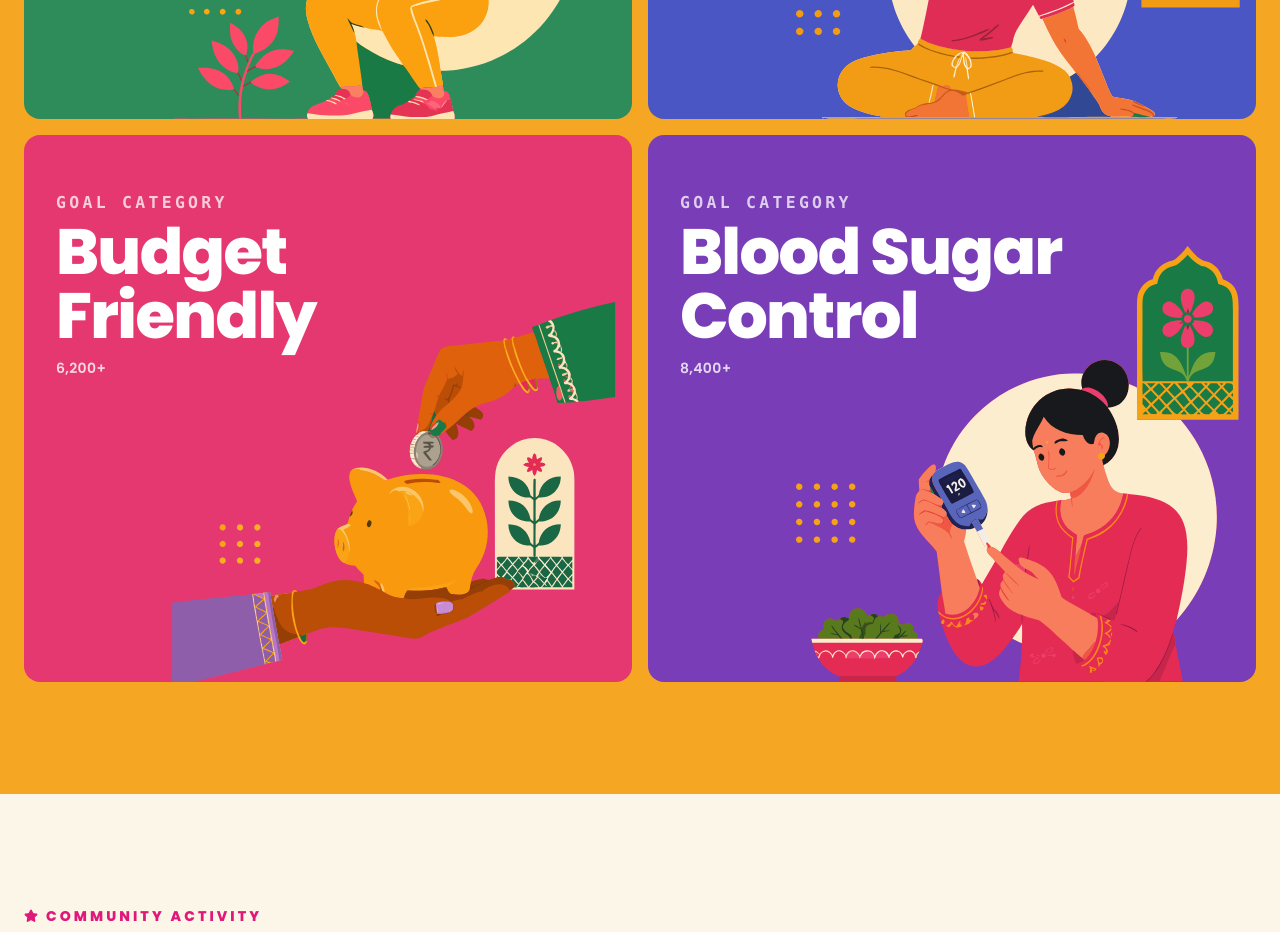
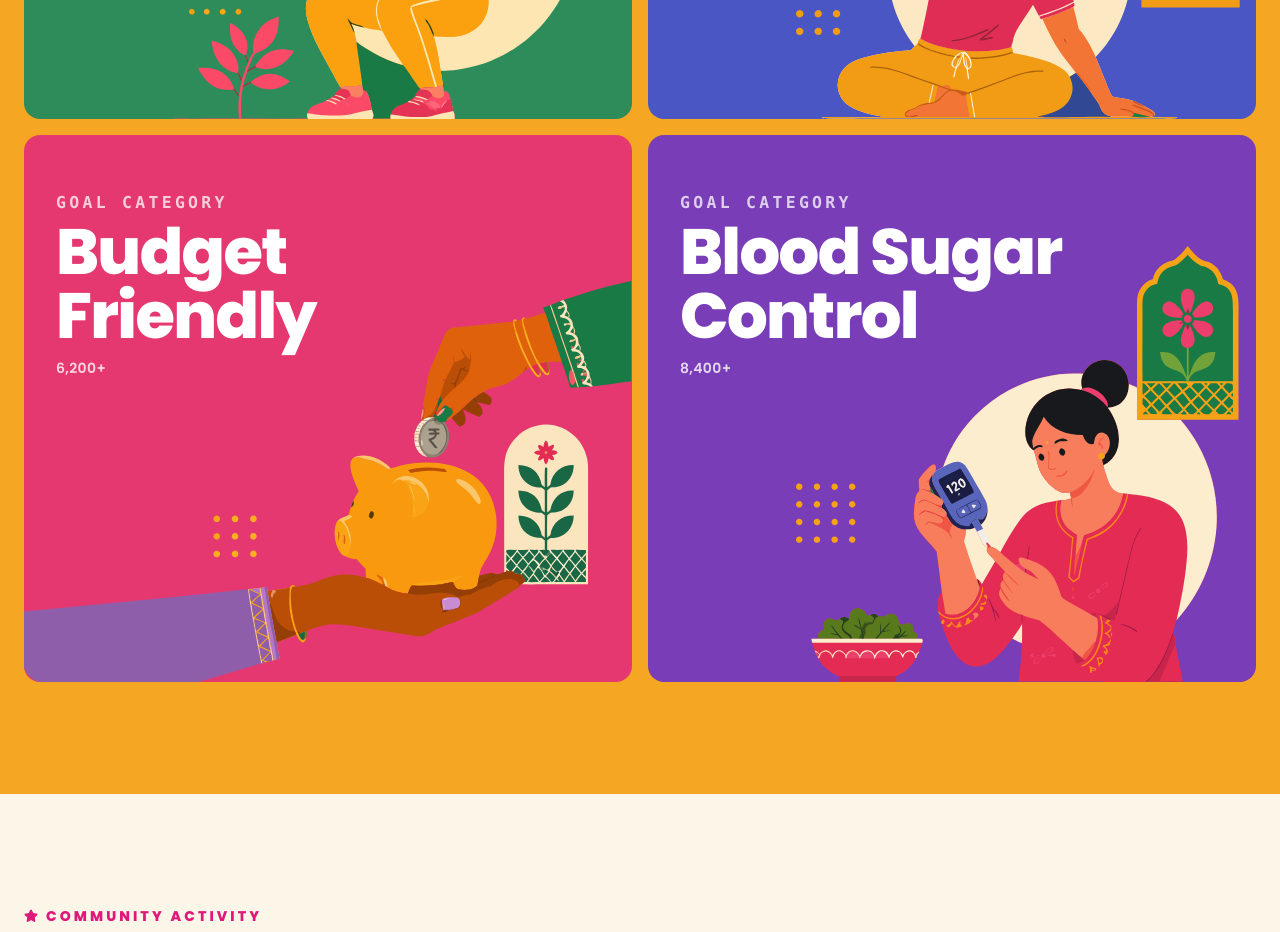
Before and after one commit to webdev-raj/offramp-landing, a Next.js app: page / in a window 1280 px wide. Shown: the part 6160-7092 px from the top of the page. Built offline with nearby package versions, Linux system fonts and the light colour scheme.

Commit message:
feat: add GoalMatching component and associated card asset for landing page

```diff
--- a/src/components/GoalMatching.jsx
+++ b/src/components/GoalMatching.jsx
@@ -14,6 +14,8 @@ const GOAL_CARDS = [
     backBgColor: "#235F3D",
     btnClass: "bg-[#FFC93C] text-[#14482A] hover:bg-yellow-300",
     btnText: "EXPLORE GYM SWAPS",
+    illustrationClass: "w-[75%] h-[88%]",
+    illustrationWrapperClass: "items-end justify-end pr-4",
     description: "High-protein, recovery-focused recipe swaps designed for muscle repair without heavy post-meal fatigue.",
     highlights: [
       "30g+ plant & lean protein per meal",
@@ -31,6 +33,8 @@ const GOAL_CARDS = [
     backBgColor: "#2B3893",
     btnClass: "bg-[#FFC93C] text-[#1E2766] hover:bg-yellow-300",
     btnText: "EXPLORE WEIGHT SWAPS",
+    illustrationClass: "w-[75%] h-[88%]",
+    illustrationWrapperClass: "items-end justify-end pr-4",
     description: "Calorie-optimised daily meal transitions with maximum satiety so you eat full portions while losing weight.",
     highlights: [
       "Average 35% calorie reduction",
@@ -48,6 +52,8 @@ const GOAL_CARDS = [
     backBgColor: "#B51B46",
     btnClass: "bg-[#FFC93C] text-[#520B1F] hover:bg-yellow-300",
     btnText: "EXPLORE BUDGET SWAPS",
+    illustrationClass: "w-[100%] h-[95%] sm:w-[105%] sm:h-[100%]",
+    illustrationWrapperClass: "items-end justify-center pr-0",
     description: "Affordable local pulse, millet, and seasonal veggie swaps that cut grocery spending while boosting nutrition.",
     highlights: [
       "Saves up to ₹2,400/month",
@@ -65,6 +71,8 @@ const GOAL_CARDS = [
     backBgColor: "#5D2A90",
     btnClass: "bg-[#FFC93C] text-[#2D1254] hover:bg-yellow-300",
     btnText: "EXPLORE LOW-GI SWAPS",
+    illustrationClass: "w-[75%] h-[88%]",
+    illustrationWrapperClass: "items-end justify-end pr-4",
     description: "Low-GI substitutions for rice, roti, and sweets verified by endocrinologists to flatten glucose spikes.",
     highlights: [
       "Clinically tested low glycemic load",
@@ -124,8 +132,8 @@ export default function GoalMatching({ onOpenSwapModal }) {
                 </div>
 
                 {/* SVG Illustration — fills lower portion */}
-                <div className="absolute inset-0 flex items-end justify-end pr-4">
-                  <div className="relative w-[75%] h-[88%] ">
+                <div className={`absolute inset-0 flex ${card.illustrationWrapperClass}`}>
+                  <div className={`relative ${card.illustrationClass}`}>
                     <Image
                       src={card.svg}
                       alt={card.title.replace("\n", " ")}
```
Also changed, not shown: public/goalmatch/card_three.svg.
